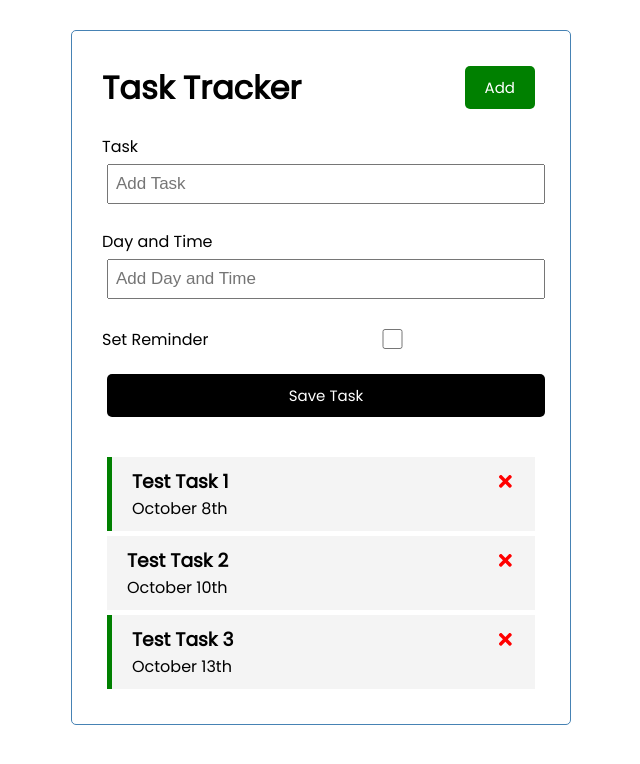
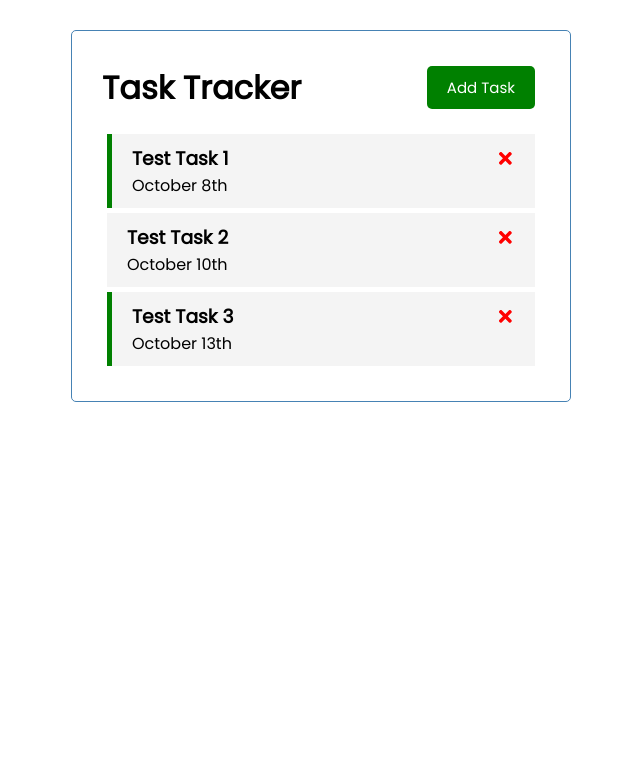
Before and after one commit to jdelia1/react-task-tracker, a React (Create React App) app: page / in a window 1280 px wide. Shown: the top 764 px of the page, without its empty margins (319-959 px from the left). Built offline with nearby package versions, Linux system fonts and the light colour scheme.

Commit message:
toggle add task display

```diff
--- a/package.json
+++ b/package.json
@@ -9,7 +9,7 @@
     "react": "^17.0.2",
     "react-dom": "^17.0.2",
     "react-icons": "^4.2.0",
-    "react-scripts": "4.0.3",
+    "react-scripts": "^4.0.3",
     "web-vitals": "^1.1.2"
   },
   "scripts": {
--- a/src/App.js
+++ b/src/App.js
@@ -4,6 +4,7 @@
 import {useState} from 'react'
 
 function App() {
+    const [showAddTask, setShowAddTask] = useState(false)
     const [tasks, setTasks] = useState([
         {
             id: 1,
@@ -45,8 +46,8 @@
 
     return (
         <div className="container">
-            <Header />
-            <AddTask onAdd={addTask} />
+            <Header onAdd={() => setShowAddTask(!showAddTask)} showAdd={showAddTask} />
+            {showAddTask && <AddTask onAdd={addTask} />}
             {tasks.length > 0 ?
                 <Tasks tasks={tasks} onDelete={deleteTask} onToggle={toggleReminder}/> :
                 <p>No Tasks</p>}
--- a/src/components/Header.js
+++ b/src/components/Header.js
@@ -1,16 +1,13 @@
 import PropTypes from 'prop-types'
 import Button from './Button'
 
-const Header = ({ title }) => {
+const Header = ({ title, onAdd, showAdd }) => {
 
-    const onClick = (e) => {
-        console.log(e)
-    }
 
     return (
         <header className='header'>
             <h1>{title}</h1>
-            <Button color='green' text='Add' onClick={onClick} />
+            <Button color={showAdd ? 'red' : 'green'} text={showAdd ? 'Close' : 'Add Task'} onClick={onAdd} />
         </header>
     )
 }
```
Also changed, not shown: 1 other file (tests, documents, lock files or other folders).
